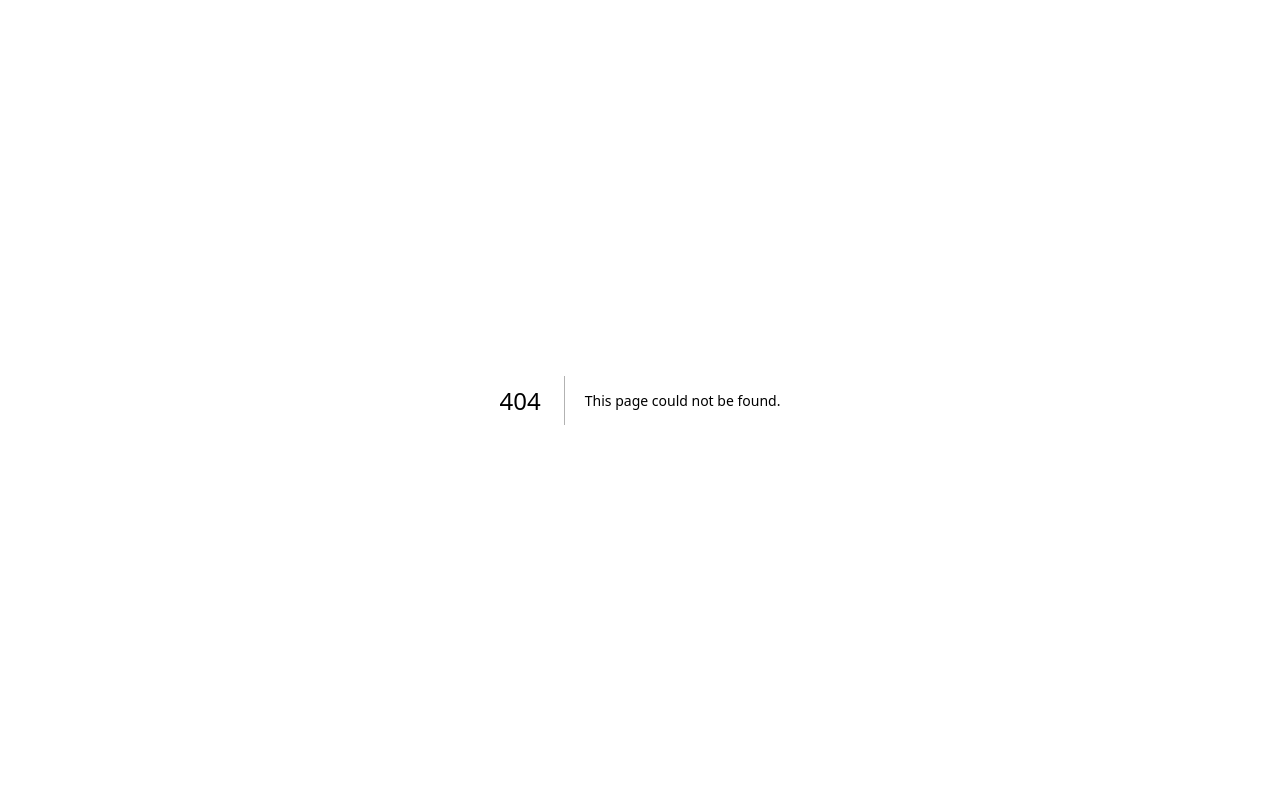
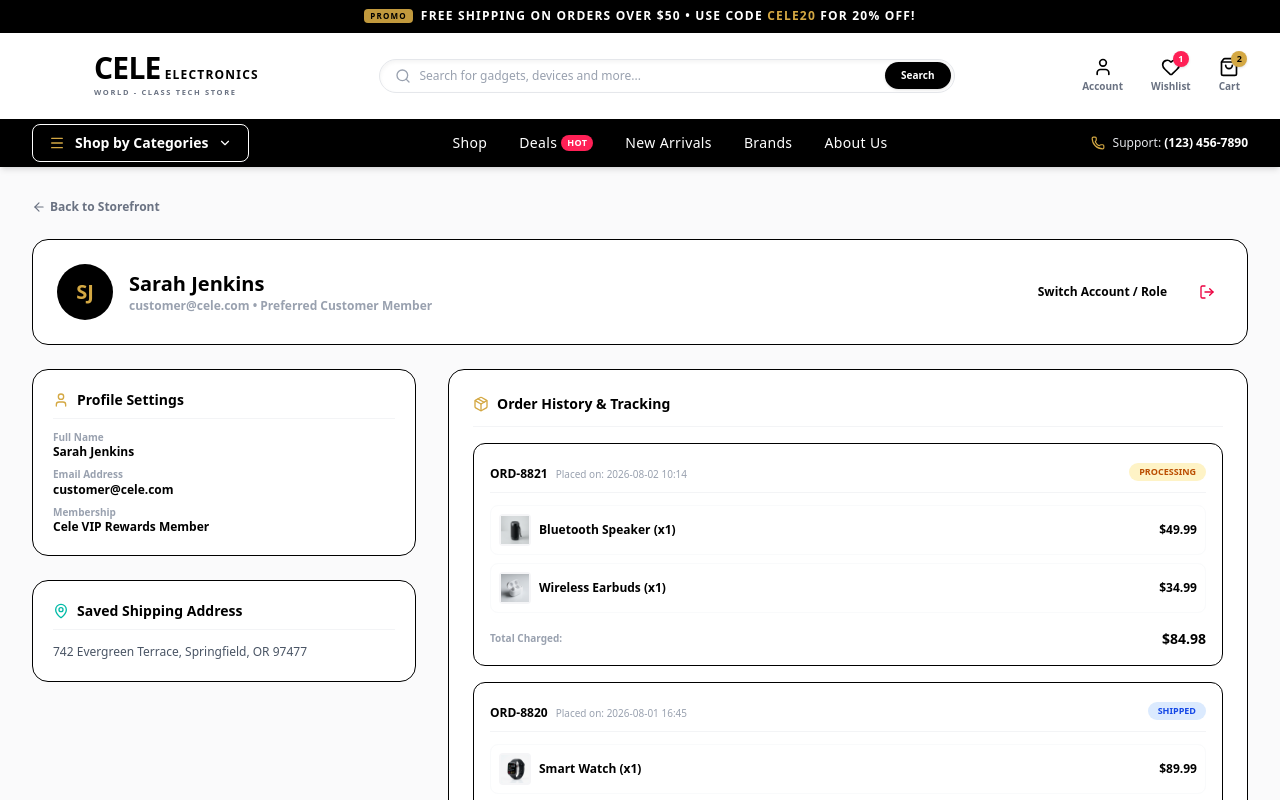
Before and after one commit to ingdia/cele_electronics, a Next.js app: page /account in a window 1280 px wide. Before the commit this address had no page. Shown: the top 800 px of the page. Built offline with nearby package versions, Linux system fonts and the light colour scheme.

Commit message:
feat(pages): add Account page for user profile and order history management

```diff
--- /dev/null
+++ b/src/app/account/page.tsx
@@ -0,0 +1,179 @@
+'use client';
+
+import React, { useState } from 'react';
+import { useStore } from '@/context/StoreContext';
+import { TopHeader } from '@/components/layout/TopHeader';
+import { SecondaryNav } from '@/components/layout/SecondaryNav';
+import { Footer } from '@/components/layout/Footer';
+import { CartDrawer } from '@/components/ui/CartDrawer';
+import { QuickViewModal } from '@/components/ui/QuickViewModal';
+import { AuthModal } from '@/components/auth/AuthModal';
+import { User, Package, MapPin, CreditCard, LogOut, ArrowLeft, Clock } from 'lucide-react';
+import Link from 'next/link';
+import Image from 'next/image';
+
+export default function AccountPage() {
+  const { role, setRole, orders, showToast } = useStore();
+  const [isAuthModalOpen, setIsAuthModalOpen] = useState(false);
+
+  const handleLogout = () => {
+    setRole('client');
+    showToast('Logged out of customer account.', 'info');
+  };
+
+  return (
+    <main className="min-h-screen bg-cream">
+      {/* Header & Navigation */}
+      <TopHeader onOpenAuthModal={() => setIsAuthModalOpen(true)} />
+      <SecondaryNav />
+
+      <div className="max-w-7xl mx-auto px-4 sm:px-6 lg:px-8 py-8 space-y-6">
+
+        {/* Navigation Link */}
+        <div className="flex items-center gap-2">
+          <Link
+            href="/"
+            className="flex items-center gap-1 text-xs font-bold text-gray-500 hover:text-navy-900 transition-colors"
+          >
+            <ArrowLeft className="w-3.5 h-3.5" />
+            <span>Back to Storefront</span>
+          </Link>
+        </div>
+
+        {/* Account Header */}
+        <div className="flex flex-col sm:flex-row justify-between items-start sm:items-center gap-4 bg-white rounded-2xl p-6 border border-gray-150 shadow-soft">
+          <div className="flex items-center gap-4">
+            <div className="w-14 h-14 rounded-full bg-navy-900 text-gold-500 flex items-center justify-center text-xl font-bold">
+              SJ
+            </div>
+            <div>
+              <h1 className="text-xl font-black text-navy-900">Sarah Jenkins</h1>
+              <p className="text-xs text-gray-400 font-semibold">customer@cele.com • Preferred Customer Member</p>
+            </div>
+          </div>
+
+          <div className="flex items-center gap-2">
+            <button
+              onClick={() => setIsAuthModalOpen(true)}
+              className="px-4 py-2 bg-cream-200 hover:bg-gray-200 text-navy-900 font-bold text-xs rounded-full transition-colors"
+            >
+              Switch Account / Role
+            </button>
+            <button
+              onClick={handleLogout}
+              className="p-2 text-rose-600 hover:bg-rose-50 rounded-full transition-colors"
+              title="Logout"
+            >
+              <LogOut className="w-4 h-4" />
+            </button>
+          </div>
+        </div>
+
+        {/* Account Grid */}
+        <div className="grid grid-cols-1 lg:grid-cols-12 gap-8 items-start">
+
+          {/* Left Column: Account Details & Default Address */}
+          <div className="lg:col-span-4 space-y-6">
+
+            {/* Customer Details */}
+            <div className="bg-white rounded-2xl p-5 border border-gray-150 shadow-soft space-y-3 text-xs text-navy-900">
+              <h3 className="font-extrabold text-navy-900 text-sm border-b border-gray-100 pb-2 flex items-center gap-2">
+                <User className="w-4 h-4 text-gold-500" />
+                <span>Profile Settings</span>
+              </h3>
+              <div className="space-y-2">
+                <div>
+                  <span className="text-gray-400 font-semibold block text-[10px]">Full Name</span>
+                  <span className="font-bold">Sarah Jenkins</span>
+                </div>
+                <div>
+                  <span className="text-gray-400 font-semibold block text-[10px]">Email Address</span>
+                  <span className="font-bold">customer@cele.com</span>
+                </div>
+                <div>
+                  <span className="text-gray-400 font-semibold block text-[10px]">Membership</span>
+                  <span className="font-bold text-gold-600">Cele VIP Rewards Member</span>
+                </div>
+              </div>
+            </div>
+
+            {/* Saved Shipping Address */}
+            <div className="bg-white rounded-2xl p-5 border border-gray-150 shadow-soft space-y-3 text-xs text-navy-900">
+              <h3 className="font-extrabold text-navy-900 text-sm border-b border-gray-100 pb-2 flex items-center gap-2">
+                <MapPin className="w-4 h-4 text-teal-500" />
+                <span>Saved Shipping Address</span>
+              </h3>
+              <p className="text-gray-600 font-medium leading-relaxed">
+                742 Evergreen Terrace, Springfield, OR 97477
+              </p>
+            </div>
+
+          </div>
+
+          {/* Right Column: Customer Order History */}
+          <div className="lg:col-span-8 bg-white rounded-2xl p-6 border border-gray-150 shadow-soft space-y-4">
+            <h3 className="font-extrabold text-navy-900 text-sm border-b border-gray-100 pb-3 flex items-center gap-2">
+              <Package className="w-4 h-4 text-gold-500" />
+              <span>Order History & Tracking</span>
+            </h3>
+
+            {orders.length === 0 ? (
+              <p className="text-xs text-gray-400 text-center py-8">No past orders found.</p>
+            ) : (
+              <div className="space-y-4">
+                {orders.map((order) => (
+                  <div key={order.id} className="p-4 rounded-xl border border-gray-150 bg-cream-50/20 space-y-3">
+
+                    <div className="flex flex-col sm:flex-row justify-between items-start sm:items-center gap-2 border-b border-gray-100 pb-2">
+                      <div>
+                        <span className="font-extrabold text-xs text-navy-900">{order.id}</span>
+                        <span className="text-gray-400 text-[10px] ml-2 font-medium">Placed on: {order.date}</span>
+                      </div>
+
+                      <span className={`px-2.5 py-0.5 rounded-full font-extrabold text-[9px] uppercase ${
+                        order.status === 'Delivered'
+                          ? 'bg-emerald-100 text-emerald-700'
+                          : order.status === 'Shipped'
+                          ? 'bg-blue-100 text-blue-700'
+                          : 'bg-amber-100 text-amber-700'
+                      }`}>
+                        {order.status}
+                      </span>
+                    </div>
+
+                    <div className="space-y-2">
+                      {order.items.map((item, idx) => (
+                        <div key={idx} className="flex items-center justify-between text-xs bg-white p-2 rounded-lg border border-gray-50">
+                          <div className="flex items-center gap-2">
+                            <div className="relative w-8 h-8 rounded shrink-0 overflow-hidden bg-[#F5F5F7]">
+                              <Image src={item.image} alt={item.productName} fill className="object-contain p-0.5" />
+                            </div>
+                            <span className="font-bold text-navy-900 line-clamp-1">{item.productName} (x{item.quantity})</span>
+                          </div>
+                          <span className="font-bold text-navy-900">${(item.price * item.quantity).toFixed(2)}</span>
+                        </div>
+                      ))}
+                    </div>
+
+                    <div className="flex justify-between items-center text-xs font-bold text-navy-900 pt-1">
+                      <span className="text-gray-400 text-[10px]">Total Charged:</span>
+                      <span className="font-black text-sm">${order.totalAmount.toFixed(2)}</span>
+                    </div>
+
+                  </div>
+                ))}
+              </div>
+            )}
+          </div>
+
+        </div>
+
+      </div>
+
+      <CartDrawer />
+      <QuickViewModal />
+      <AuthModal isOpen={isAuthModalOpen} onClose={() => setIsAuthModalOpen(false)} />
+      <Footer />
+    </main>
+  );
+}
```
